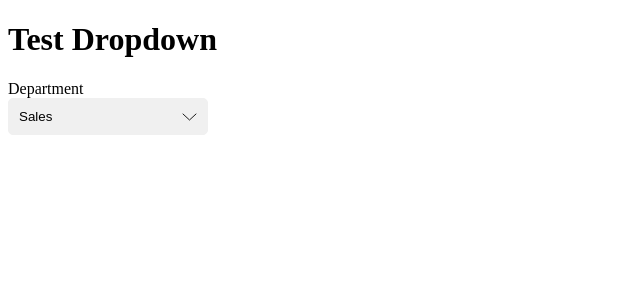
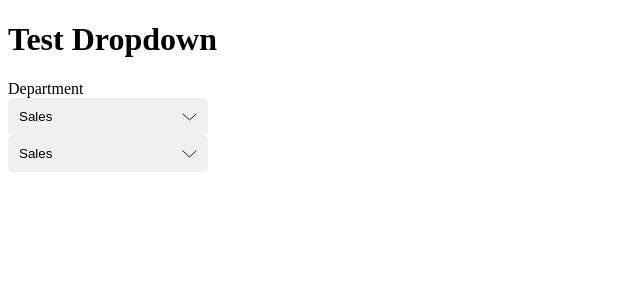
Before and after one commit to Josef1923/Dropdown-react, a React (Vite) app: page / in a window 1280 px wide. Shown: the top 300 px of the page, without its empty margins (0-640 px from the left). Built offline with nearby package versions, Linux system fonts and the light colour scheme.

Commit message:
Ajout dropdownref + typeof pour l'icon

```diff
--- a/package.json
+++ b/package.json
@@ -1,6 +1,6 @@
 {
   "name": "josef1923-dropdown-react",
-  "version": "0.1.3",
+  "version": "0.1.4",
   "description": "Composant Dropdown réutilisable en React",
   "main": "index.js",
   "files": [
--- a/src/App.jsx
+++ b/src/App.jsx
@@ -36,6 +36,37 @@ function App() {
         ]}
         onChange={(value) => console.log("Valeur sélectionnée :", value)}
       />
+
+<Dropdown
+        options={[
+          { label: "Sales", value: "sales" },
+          { label: "Marketing", value: "marketing" },
+          { label: "Engineering", value: "engineering" },
+          { label: "Human Resources", value: "hr" },
+          { label: "Legal", value: "legal" },
+          { label: "Sales", value: "sales" },
+          { label: "Marketing", value: "marketing" },
+          { label: "Engineering", value: "engineering" },
+          { label: "Human Resources", value: "hr" },
+          { label: "Legal", value: "legal" },
+          { label: "Sales", value: "sales" },
+          { label: "Marketing", value: "marketing" },
+          { label: "Engineering", value: "engineering" },
+          { label: "Human Resources", value: "hr" },
+          { label: "Legal", value: "legal" },
+          { label: "Sales", value: "sales" },
+          { label: "Marketing", value: "marketing" },
+          { label: "Engineering", value: "engineering" },
+          { label: "Human Resources", value: "hr" },
+          { label: "Legal", value: "legal" },
+          { label: "Sales", value: "sales" },
+          { label: "Marketing", value: "marketing" },
+          { label: "Engineering", value: "engineering" },
+          { label: "Human Resources", value: "hr" },
+          { label: "Legal", value: "legal" }
+        ]}
+        onChange={(value) => console.log("Valeur sélectionnée :", value)}
+      />
     </div>
   )
 }
--- a/src/Dropdown.jsx
+++ b/src/Dropdown.jsx
@@ -12,6 +12,7 @@ function Dropdown({ options, onChange, icon = defaultIcon, disabled = false }) {
 
     // const pour avoir une référence sur chaque élément de la liste
     const liRefs = useRef([]);
+    const dropdownRef = useRef(null);
 
     // Fonction pour gérer le clic sur le bouton du menu déroulant
     const toggle = () => {
@@ -136,7 +137,7 @@ function Dropdown({ options, onChange, icon = defaultIcon, disabled = false }) {
 
     useEffect(() => {
         const outClickCloser = (e) => {
-            if (isOpen && !e.target.closest(".jsDropdown")) {
+            if (isOpen && dropdownRef.current && !dropdownRef.current.contains(e.target)) {
                 setIsOpen(false);
             }
         };
@@ -150,7 +151,7 @@ function Dropdown({ options, onChange, icon = defaultIcon, disabled = false }) {
 
     // useEffect pour gérer le focus sur l'élément de la liste à l'ouverture du menu
     useEffect(() => {
-            if (isOpen && typeof focusedList === "number") {
+        if (isOpen && typeof focusedList === "number") {
             liRefs.current[focusedList]?.scrollIntoView({ block: "nearest" });
         }
     }, [isOpen, focusedList]);
@@ -159,6 +160,7 @@ function Dropdown({ options, onChange, icon = defaultIcon, disabled = false }) {
 
         <div className="jsWrapper">
             <div className="jsDropdown"
+                ref={dropdownRef}
                 onKeyDown={handleKeyDown}
             >
                 <button className={`jsDropdownButton ${isOpen ? "open" : ""}`}
@@ -166,7 +168,15 @@ function Dropdown({ options, onChange, icon = defaultIcon, disabled = false }) {
                     disabled={disabled} //pour garder l'option de la version jquery
                 >
                     {selectedOption.label || "Sélectionner une option"}
-                    {icon && <span className="jsDropdownIcon"><img src = {icon} /></span>}
+                    {icon && (
+                        <span className="jsDropdownIcon">
+                            {typeof icon === "string" ? (
+                                <img src={icon} alt="dropdown icon" />
+                            ) : (
+                                icon
+                            )}
+                        </span>
+                    )}
                 </button>
                 {isOpen && (
                     <ul className="jsDropdownList">
```
